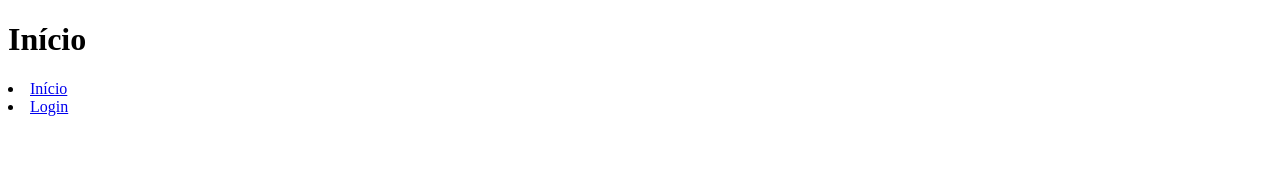
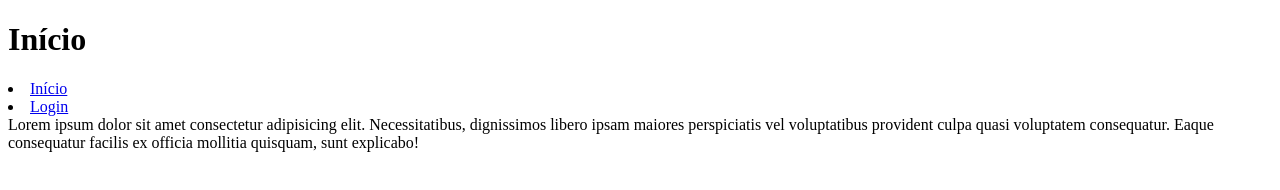
Before and after one commit to fred777-Golden/app, a website: page public/index.html in a window 1280 px wide. Drawn offline with Linux system fonts and the light colour scheme.

Commit message:
atualizar

```diff
--- a/public/index.html
+++ b/public/index.html
@@ -14,6 +14,7 @@
         <li><a href="/">Início</a></li>
         <li><a href="/login">Login</a></li>
     </nav>
+Lorem ipsum dolor sit amet consectetur adipisicing elit. Necessitatibus, dignissimos libero ipsam maiores perspiciatis vel voluptatibus provident culpa quasi voluptatem consequatur. Eaque consequatur facilis ex officia mollitia quisquam, sunt explicabo!
 </body>
 
 </html>
```
